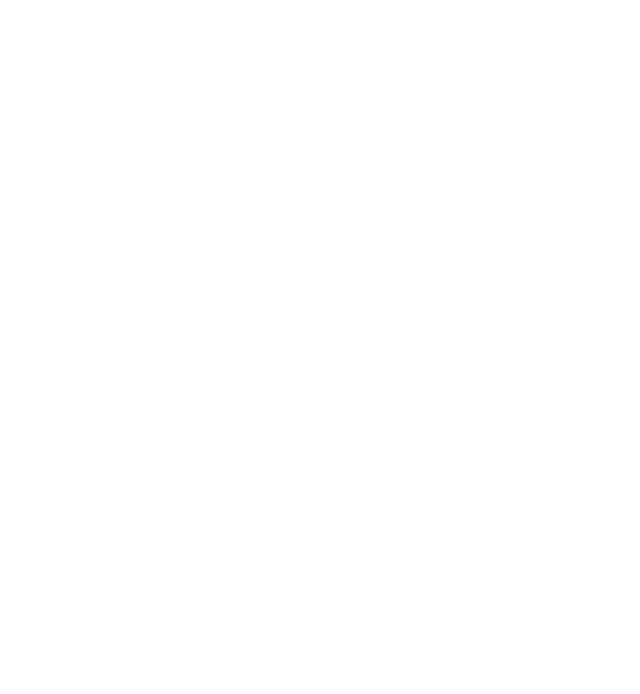
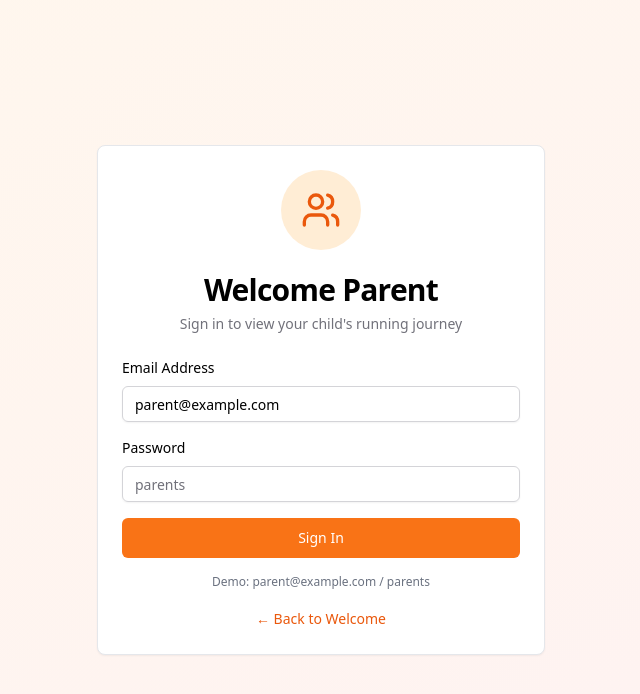
Before and after one commit to GoFast-Athlete-Training/gofast_runprogram_parent, a React (Vite) app: page /login in a window 1280 px wide. Before the commit this address had no page. Shown: the top 694 px of the page, without its empty margins (319-959 px from the left). Built offline with nearby package versions, Linux system fonts and the light colour scheme.

Commit message:
Refactor: Remove auth, add Welcome screen, use mock data only

```diff
--- a/src/App.jsx
+++ b/src/App.jsx
@@ -3,7 +3,8 @@ import { BrowserRouter as Router, Routes, Route } from 'react-router-dom';
 import './index.css';
 
 // Import pages
-import Home from './pages/Home.jsx';
+import Welcome from './pages/Welcome.jsx';
+import Login from './pages/Login.jsx';
 import Register from './pages/Register.jsx';
 import Success from './pages/Success.jsx';
 import Dashboard from './pages/Dashboard.jsx';
@@ -14,7 +15,8 @@ function App() {
   return (
     <Router>
       <Routes>
-        <Route path="/" element={<Home />} />
+        <Route path="/" element={<Welcome />} />
+        <Route path="/login" element={<Login />} />
         <Route path="/register" element={<Register />} />
         <Route path="/success" element={<Success />} />
         <Route path="/dashboard" element={<Dashboard />} />
--- a/src/pages/Dashboard.jsx
+++ b/src/pages/Dashboard.jsx
@@ -1,4 +1,4 @@
-import React, { useEffect, useState } from 'react';
+import React from 'react';
 import { useNavigate } from 'react-router-dom';
 import Header from '../components/Header.jsx';
 import Footer from '../components/Footer.jsx';
@@ -13,7 +13,9 @@ import { useHydrateParent } from '../hooks/useHydrateParent.js';
 const Dashboard = () => {
   const navigate = useNavigate();
   const { parentData, currentLesson, loading } = useHydrateParent();
-  const [athleteName] = useState('Alex'); // Demo: Would come from parentData
+
+  // Demo: Mock athlete name - no real auth
+  const athleteName = 'Johnny';
 
   if (loading) {
     return (
--- /dev/null
+++ b/src/pages/Login.jsx
@@ -0,0 +1,88 @@
+import React, { useState } from 'react';
+import { useNavigate } from 'react-router-dom';
+import { Button } from '../components/ui/button.jsx';
+import { Input } from '../components/ui/input.jsx';
+import { Card, CardContent, CardDescription, CardHeader, CardTitle } from '../components/ui/card.jsx';
+import { Users } from 'lucide-react';
+
+const Login = () => {
+  const navigate = useNavigate();
+  const [email, setEmail] = useState('parent@example.com');
+  const [password, setPassword] = useState('');
+  const [loading, setLoading] = useState(false);
+
+  const handleSubmit = async (e) => {
+    e.preventDefault();
+    setLoading(true);
+
+    // Demo: Just simulate loading and go to dashboard - no real auth
+    await new Promise(resolve => setTimeout(resolve, 500));
+
+    // Store mock parent data for demo (backend will know site automatically)
+    localStorage.setItem('bgr_parent_auth', JSON.stringify({
+      email: email,
+      parentId: '1',
+      athleteId: '1',
+      athleteName: 'Johnny'
+    }));
+
+    setLoading(false);
+    navigate('/dashboard');
+  };
+
+  return (
+    <div className="min-h-screen bg-gradient-to-br from-orange-50 to-red-50 flex items-center justify-center px-4">
+      <Card className="max-w-md w-full">
+        <CardHeader className="text-center">
+          <div className="w-20 h-20 rounded-full bg-orange-100 text-orange-600 flex items-center justify-center mx-auto mb-4">
+            <Users className="w-10 h-10" />
+          </div>
+          <CardTitle className="text-3xl">Welcome Parent</CardTitle>
+          <CardDescription>
+            Sign in to view your child's running journey
+          </CardDescription>
+        </CardHeader>
+        <CardContent>
+          <form onSubmit={handleSubmit} className="space-y-4">
+            <div>
+              <label className="block text-sm font-medium mb-2">Email Address</label>
+              <Input
+                type="email"
+                value={email}
+                onChange={(e) => setEmail(e.target.value)}
+                required
+                placeholder="parent@example.com"
+              />
+            </div>
+            <div>
+              <label className="block text-sm font-medium mb-2">Password</label>
+              <Input
+                type="password"
+                value={password}
+                onChange={(e) => setPassword(e.target.value)}
+                required
+                placeholder="parents"
+              />
+            </div>
+            <Button type="submit" className="w-full" size="lg" disabled={loading}>
+              {loading ? 'Signing in...' : 'Sign In'}
+            </Button>
+          </form>
+          <p className="text-xs text-gray-500 mt-4 text-center">
+            Demo: parent@example.com / parents
+          </p>
+          <div className="mt-4 text-center">
+            <button
+              onClick={() => navigate('/')}
+              className="text-sm text-orange-600 hover:underline"
+            >
+              ← Back to Welcome
+            </button>
+          </div>
+        </CardContent>
+      </Card>
+    </div>
+  );
+};
+
+export default Login;
--- /dev/null
+++ b/src/pages/Welcome.jsx
@@ -0,0 +1,61 @@
+import React from 'react';
+import { useNavigate } from 'react-router-dom';
+import { Button } from '../components/ui/button.jsx';
+import { Card, CardContent, CardDescription, CardHeader, CardTitle } from '../components/ui/card.jsx';
+import { Activity, ArrowRight } from 'lucide-react';
+
+const Welcome = () => {
+  const navigate = useNavigate();
+
+  // Demo: Mock athlete name - would come from auth/parent data
+  const athleteName = 'Johnny';
+
+  return (
+    <div className="min-h-screen bg-gradient-to-br from-orange-50 to-red-50 flex items-center justify-center px-4">
+      <Card className="max-w-2xl w-full">
+        <CardHeader className="text-center">
+          <div className="w-20 h-20 rounded-full bg-orange-100 text-orange-600 flex items-center justify-center mx-auto mb-6">
+            <Activity className="w-10 h-10" />
+          </div>
+          <CardTitle className="text-4xl mb-4">Welcome Parents!</CardTitle>
+          <CardDescription className="text-lg">
+            {athleteName} is one of our athletes
+          </CardDescription>
+        </CardHeader>
+        <CardContent className="space-y-6">
+          <div className="text-center space-y-2">
+            <p className="text-gray-600">
+              Track your child's running journey, view workouts, and see coach feedback.
+            </p>
+          </div>
+
+          <Button
+            onClick={() => navigate('/dashboard')}
+            size="lg"
+            className="w-full"
+          >
+            View the Athlete Journey
+            <ArrowRight className="w-5 h-5 ml-2" />
+          </Button>
+
+          <div className="text-center">
+            <button
+              onClick={() => navigate('/login')}
+              className="text-sm text-gray-600 hover:text-orange-600"
+            >
+              Or sign in with your account
+            </button>
+          </div>
+
+          <div className="text-center pt-4 border-t">
+            <p className="text-sm text-gray-500">
+              New to Boys Gotta Run? <button onClick={() => navigate('/register')} className="text-orange-600 hover:underline">Register here</button>
+            </p>
+          </div>
+        </CardContent>
+      </Card>
+    </div>
+  );
+};
+
+export default Welcome;
```
Also changed, not shown: 1 other file (tests, documents, lock files or other folders).
